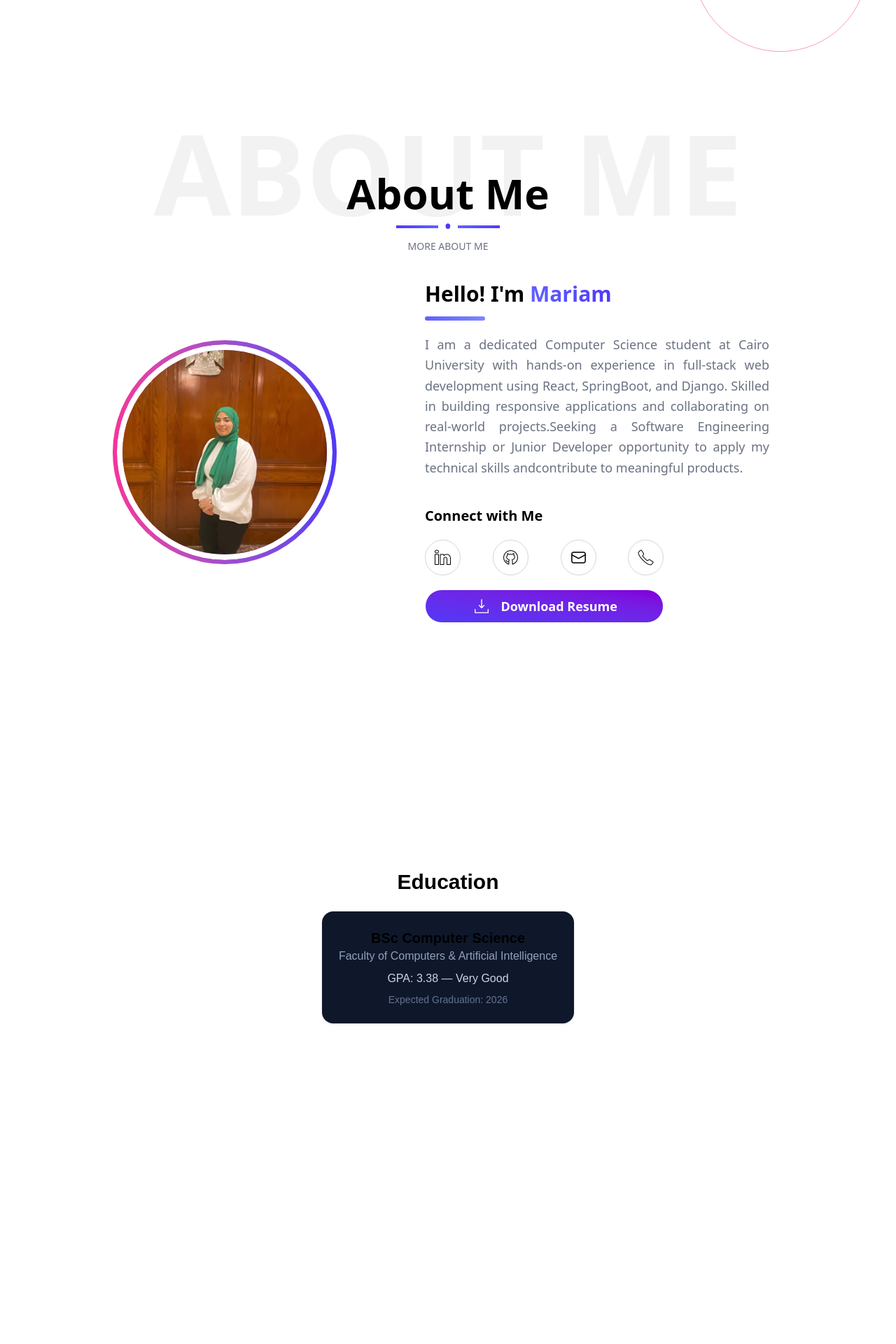
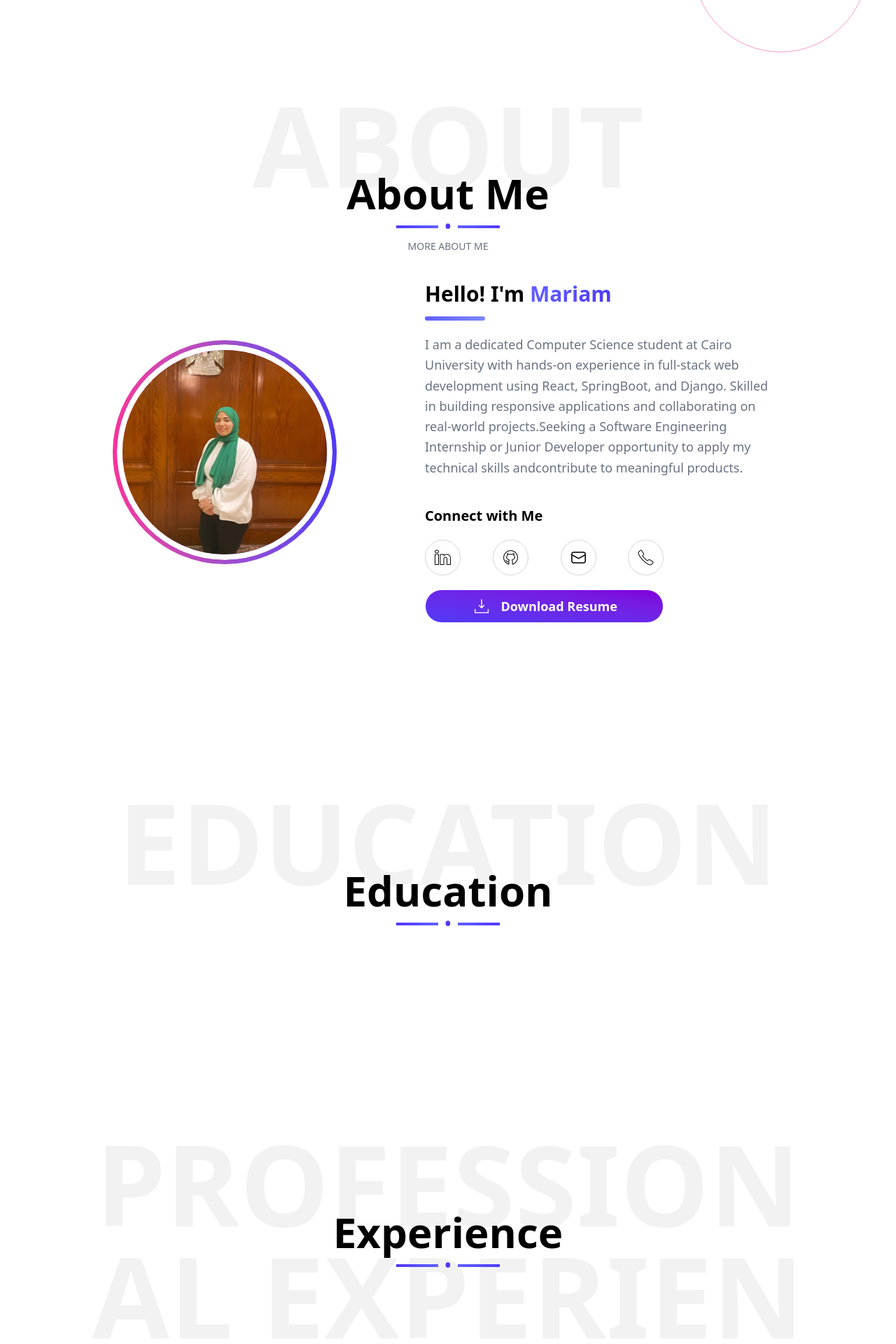
Before and after one commit to Mariam-Amro-2005/Fullstack-Portifolio, a Next.js app: page / in a window 1280 px wide. Shown: the part 600-2520 px from the top of the page at 70% size. Built offline with nearby package versions, Linux system fonts and the light colour scheme.

Commit message:
feat: integrate education data and enhance Education and Experience sections with improved layout and styling

```diff
--- a/src/app/page.tsx
+++ b/src/app/page.tsx
@@ -8,7 +8,7 @@ import Skills from "@/components/sections/Skills";
 import Achievements from "@/components/sections/Achievements";
 import Testimonials from "@/components/sections/Testimonials";
 import Contact from "@/components/sections/Contact";
-import { hero, about } from "@/lib/data";
+import { hero, about, education } from "@/lib/data";
 
 export default function Home() {
   return (
@@ -16,7 +16,7 @@ export default function Home() {
       <Navbar />
       <Hero {...hero}/>
       <About {...about}/>
-      <Education />
+      <Education {...education}/>
       <Experience />
       <Projects />
       <Skills />
--- a/src/components/sections/About.tsx
+++ b/src/components/sections/About.tsx
@@ -43,11 +43,11 @@ export default function About(
             <section id="about" className="h-auto w-full relative px-10 py-20 flex flex-col items-center justify-around text-center font-sans">
                 <div className="flex flex-col items-center justify-center mb-10">
                     <h1 className={`
-                        absolute text-[10rem] uppercase font-extrabold -top-10 -z-10
+                        absolute text-7xl md:text-8xl lg:text-[10rem] uppercase font-extrabold top-12.75 lg:-top-10 -z-10
                         ${theme === 'dark' ? 'text-white/5' : 'text-black/5'}
-                        transition-colors duration-300
+                        transition-colors duration-300 break-all
                     `}>
-                        About Me
+                        About
                     </h1>
 
                     <h2 className="relative text-6xl font-semibold dark:text-white">About Me</h2>
@@ -97,8 +97,8 @@ export default function About(
                             </span>
                         </h2>
 
-                        <p className={`text-justify ${theme === 'dark' ? 'text-gray-300' : 'text-gray-500'}
-                            font-medium leading-relaxed text-lg
+                        <p className={`text-left ${theme === 'dark' ? 'text-gray-300' : 'text-gray-500'}
+                            font-medium leading-relaxed text-lg text-balance
                             pr-5 transition-colors duration-300`}>
                             {bio}
                         </p>
--- a/src/components/sections/Education.tsx
+++ b/src/components/sections/Education.tsx
@@ -1,27 +1,49 @@
+"use client";
 import Container from "../ui/Container";
+import { motion } from "framer-motion";
+import Image from "next/image";
+import { useTheme } from "next-themes";
 
-export default function Education() {
+interface EducationItem {
+    degree: string
+    institution?: string
+    location?: string
+    startDate: string
+    endDate: string
+    description: string[]
+    tags: string[]
+}
+interface EducationProps {
+    educations: EducationItem[]
+}
+
+export default function Education(educationData: EducationProps) {
+    const { theme } = useTheme();
     return (
         <Container>
-            <section id="education" className="h-auto py-20 flex flex-col items-center justify-center text-center">
-                <h2 className="text-3xl font-semibold mb-6">Education</h2>
+            <section id="education" className="relative h-auto py-20 flex flex-col items-center justify-center text-center font-sans">
+                <div className="flex flex-col w-full items-center justify-center mb-10">
+                    <h1 className={`
+                        absolute uppercase font-extrabold top-12.75 lg:-top-10 -z-10
+                        ${theme === 'dark' ? 'text-white/5' : 'text-black/5'}
+                        transition-colors duration-300 width-full max-w-full overflow-hidden
+                        text-7xl md:text-8xl lg:text-[10rem] break-all
+                    `}>
+                        Education
+                    </h1>
 
-                <div className="bg-slate-900 p-6 rounded-2xl shadow">
-                    <h3 className="text-xl font-semibold">
-                        BSc Computer Science
-                    </h3>
+                    <h2 className="relative text-6xl font-semibold dark:text-white">Education</h2>
 
-                    <p className="text-slate-400">
-                        Faculty of Computers & Artificial Intelligence
-                    </p>
+                    <div className="flex justify-center items-center gap-2">
+                        <span className="inline-block w-15 h-1 bg-linear-to-r from-indigo-600 to-indigo-500"></span>
+                        <span className="text-indigo-600 text-3xl">•</span>
+                        <span className="inline-block w-15 h-1 bg-linear-to-r from-indigo-500 to-indigo-600"></span>
+                    </div>
 
-                    <p className="mt-2 text-slate-300">
-                        GPA: 3.38 — Very Good
-                    </p>
+                </div>
 
-                    <p className="text-slate-500 text-sm mt-2">
-                        Expected Graduation: 2026
-                    </p>
+                <div>
+
                 </div>
             </section>
         </Container>
--- a/src/components/sections/Experience.tsx
+++ b/src/components/sections/Experience.tsx
@@ -1,7 +1,35 @@
+"use client";
+import Container from "../ui/Container";
+import { motion } from "framer-motion";
+import Image from "next/image";
+import { useTheme } from "next-themes";
+
 export default function Experience() {
+    const { theme } = useTheme();
+
     return (
-        <>
-            <section id="experience" className="h-auto py-20 flex flex-col items-center justify-center text-center"></section>
-        </>
+        <Container>
+            <section id="experience" className="relative w-full h-auto py-20 flex flex-col items-center justify-center text-center font-sans">
+                <div className="flex flex-col w-full items-center justify-center mb-10">
+                    <h1 className={`
+                        absolute uppercase font-extrabold top-12.75 lg:-top-10 -z-10
+                        ${theme === 'dark' ? 'text-white/5' : 'text-black/5'}
+                        transition-colors duration-300 width-full max-w-full break-all
+                        text-7xl md:text-8xl lg:text-[10rem]
+                    `}>
+                        Professional Experience
+                    </h1>
+
+                    <h2 className="relative text-6xl font-semibold dark:text-white">Experience</h2>
+
+                    <div className="flex justify-center items-center gap-2">
+                        <span className="inline-block w-15 h-1 bg-linear-to-r from-indigo-600 to-indigo-500"></span>
+                        <span className="text-indigo-600 text-3xl">•</span>
+                        <span className="inline-block w-15 h-1 bg-linear-to-r from-indigo-500 to-indigo-600"></span>
+                    </div>
+
+                </div>
+            </section>
+        </Container>
     )
 }
--- a/src/components/sections/Hero.tsx
+++ b/src/components/sections/Hero.tsx
@@ -18,7 +18,7 @@ export default function Hero({ name="", typingWords=[""], location="", email="#"
     const { theme } = useTheme();
 
     return (
-        <section id="home" className="h-[70vh] flex flex-col items-center justify-center text-center">
+        <section id="home" className="h-[70vh] flex flex-col items-center justify-center text-center font-sans">
             {/* Background Decoration Layer */}
             <div className="absolute inset-0 -z-10">
 
--- a/src/lib/data.ts
+++ b/src/lib/data.ts
@@ -2,6 +2,35 @@ const Linkedin = "https://www.linkedin.com/in/mariam-seifeldin/";
 const Github = "https://github.com/Mariam-Amro-2005";
 const Email = "mariam.seifeldin.2005@gmail.com";
 const Location = "Cairo, Egypt";
+interface EducationItem {
+    degree: string
+    institution?: string
+    location?: string
+    startDate: string
+    endDate: string
+    description: string[]
+    tags: string[]
+}
+
+const BachelorsEdu: EducationItem = {
+    degree: "",
+    institution: "",
+    location: "",
+    startDate: "",
+    endDate: "",
+    description: [],
+    tags: []
+}
+
+const HighSchoolEdu: EducationItem = {
+    degree: "",
+    institution: "",
+    location: "",
+    startDate: "",
+    endDate: "",
+    description: [],
+    tags: []
+}
 
 export const projects = [
     {
@@ -38,3 +67,7 @@ export const hero = {
     location: Location,
     email: Email,
 }
+
+export const education = {
+    educations: [BachelorsEdu, HighSchoolEdu]
+}
```
